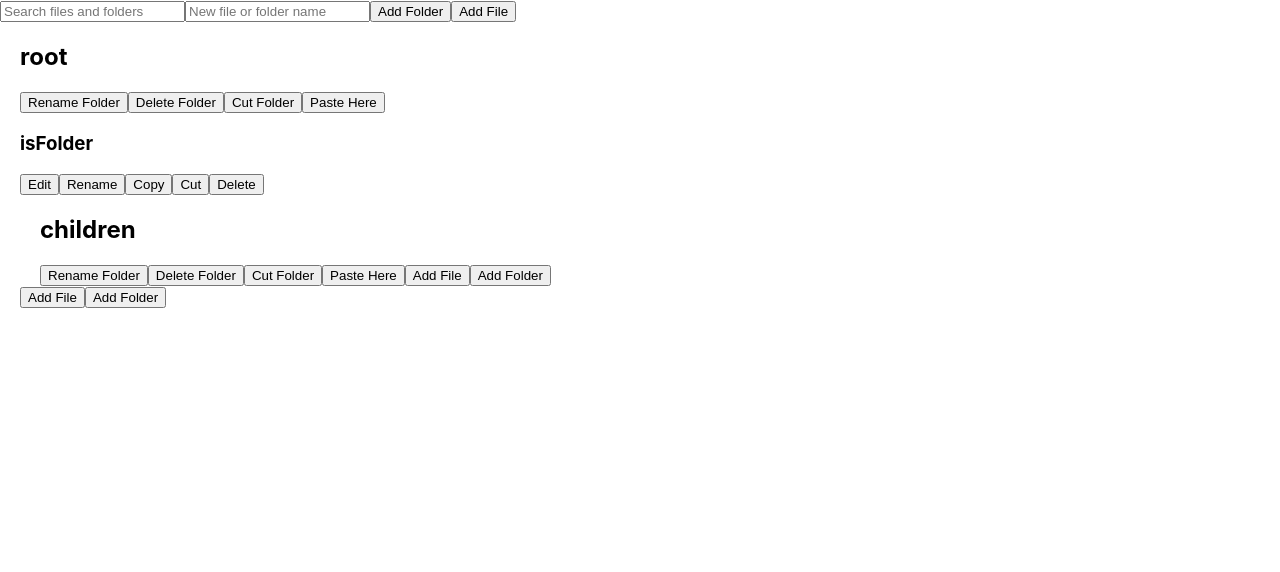
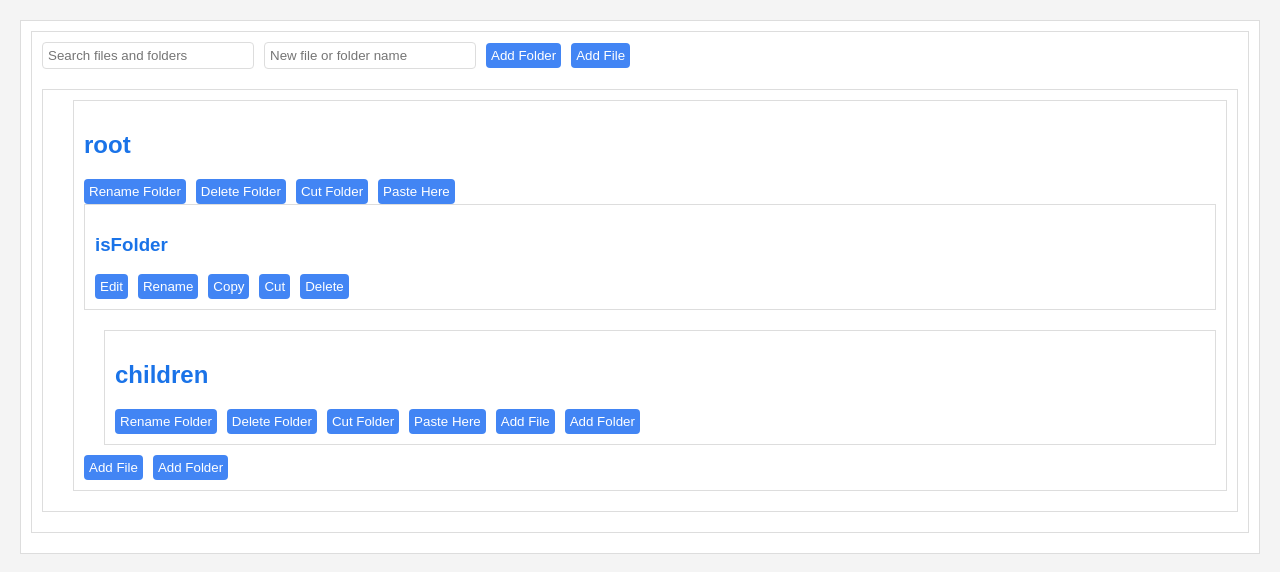
Before and after one commit to shovo4/File-manager, a React (Create React App) app: page / in a window 1280 px wide. Shown: the top 572 px of the page. Built offline with nearby package versions, Linux system fonts and the light colour scheme.

Commit message:
css added

```diff
--- a/src/App.css
+++ b/src/App.css
@@ -36,3 +36,74 @@
     transform: rotate(360deg);
   }
 }
+
+/* App.css */
+
+/* General Styles */
+body {
+  font-family: 'Arial', sans-serif;
+  background-color: #f4f4f4;
+  color: #333;
+  margin: 0;
+  padding: 20px;
+}
+
+/* File and Folder Container Styles */
+div {
+  border: 1px solid #ddd;
+  padding: 10px;
+  margin-bottom: 10px;
+  background-color: #fff;
+}
+
+/* File Component Styles */
+.FileComponent {
+  border-left: 5px solid #4285f4; /* Blue left border for files */
+  margin-left: 20px;
+  padding-left: 15px;
+}
+
+/* Folder Component Styles */
+.FolderComponent {
+  border-left: 5px solid #34a853; /* Green left border for folders */
+  margin-left: 10px;
+  padding-left: 10px;
+}
+
+/* Header Styles */
+h2, h3 {
+  color: #1a73e8;
+}
+
+/* Input and Button Styles */
+input, button {
+  padding: 5px;
+  margin-right: 10px;
+  border: 1px solid #ddd;
+  border-radius: 4px;
+}
+
+button {
+  background-color: #4285f4;
+  color: white;
+  border: none;
+  cursor: pointer;
+}
+
+button:hover {
+  background-color: #357ae8;
+}
+
+/* Search and Add New Item Styles */
+input[type="text"] {
+  width: 200px;
+}
+
+/* Textarea Styles */
+textarea {
+  width: 100%;
+  height: 100px;
+  border-radius: 4px;
+  border: 1px solid #ddd;
+  margin-bottom: 10px;
+}
--- a/src/App.js
+++ b/src/App.js
@@ -1,4 +1,5 @@
 import React, { useState, useEffect } from 'react';
+import './App.css';
 
 const FileComponent = ({ name, content, isFolder, onContentSave, onRename, onDelete, onCopy, onCut }) => {
   const [editContent, setEditContent] = useState(content);
```
